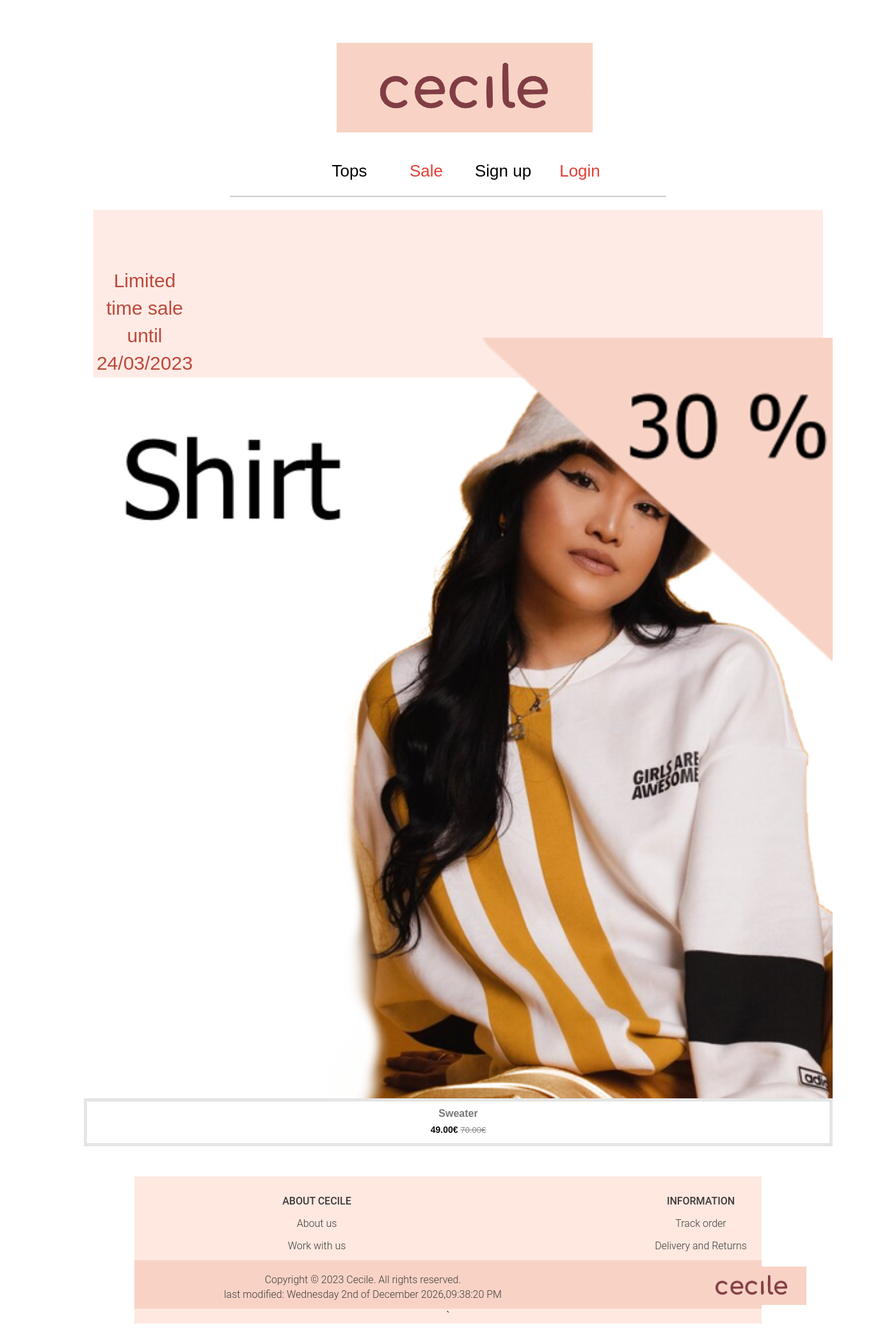
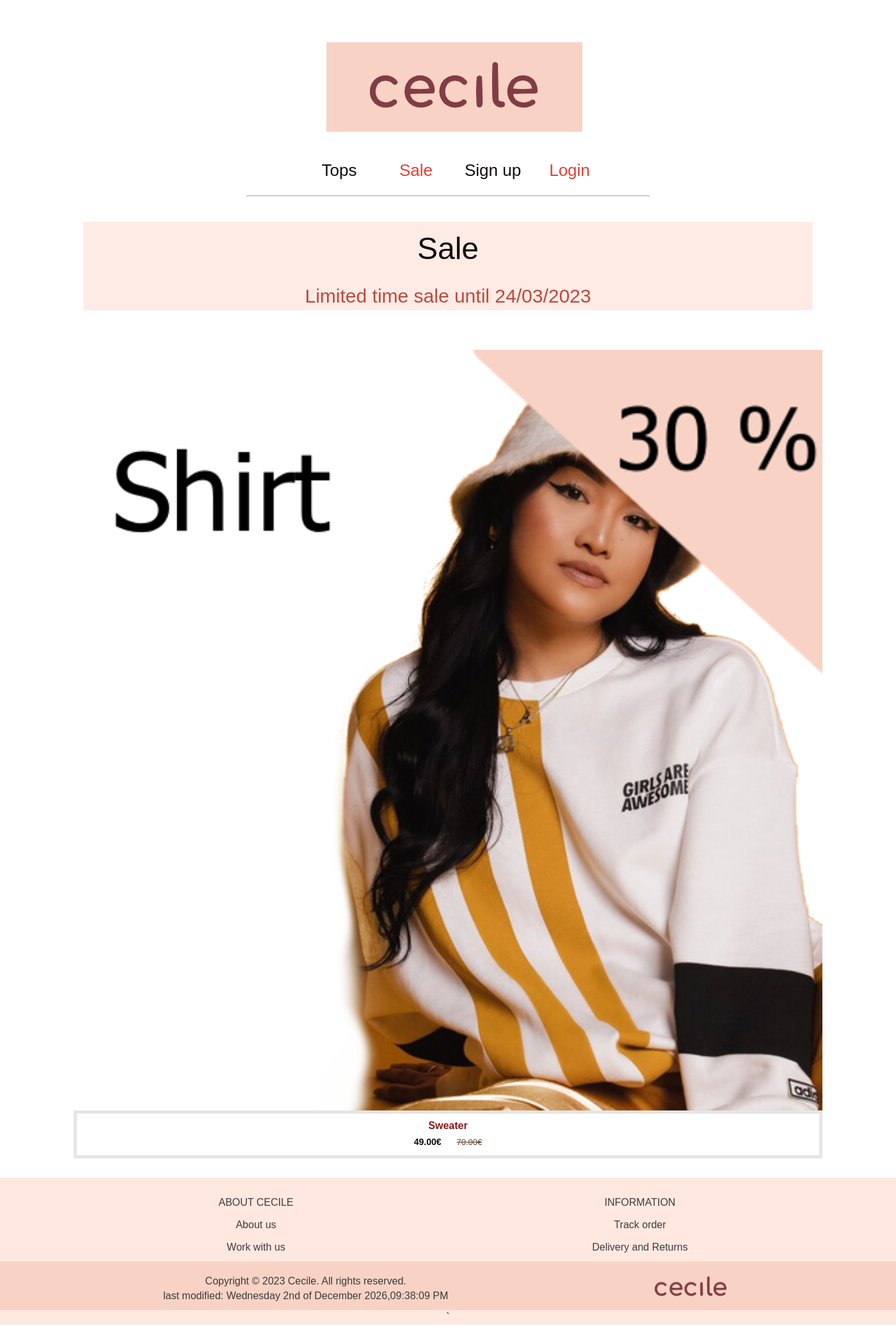
Before and after one commit to Fatemeh001/team15, a PHP site: page /sale.php in a window 1400 px wide. Shown: the whole page at 64% size. Run offline with PHP 8.4, Linux system fonts and the light colour scheme.

Commit message:
removed animation for the header

```diff
--- a/header.php
+++ b/header.php
@@ -1,5 +1,4 @@
-
-    <!DOCTYPE html>
+<!DOCTYPE html>
 <html lang="en">
 <head>
   <title>Cecile | Home</title>
@@ -9,19 +8,9 @@
   <script src="https://ajax.googleapis.com/ajax/libs/jquery/3.6.1/jquery.min.js"></script>
   <script src="https://maxcdn.bootstrapcdn.com/bootstrap/3.4.1/js/bootstrap.min.js"></script>
   <link rel="stylesheet" href="styles.css">
-  <style>
-  a, .nav-link,.navbar-brand {
-    color: black;
-}
-    </style>
+
 </head>
 <body>
-<div class="container" >
-    <div class="row">
-  <nav class="navbar navbar-expand-lg" style="background-color: white" >
-  <div class="container-fluid">
-
-
 
     <header>
         <div class="container">
--- a/styles.css
+++ b/styles.css
@@ -4,10 +4,6 @@ body {
   font-size: 16px;
   margin: 16px auto;
 }
-
-
-
-
 
 ul.horizontal-list {
   list-style: none;
@@ -25,7 +21,7 @@ ul.horizontal-list li {
 }
 
 .line-divider {
-  width: 60%;
+  width: 45%;
   height: 2px;
   background-color: #ccc;
   margin: 20px auto;
@@ -74,7 +70,7 @@ h1{
 
     }
 
-    .bg-image:hover .text-white h1 {
+    .bg-image .text-white h1 {
       display: block;
     }
 
@@ -83,55 +79,35 @@ h1{
     }
 
 
-
-
-
-
     .card {
-      background-color: red;
-    }
-
-
-    .card-img-top{
-      float: right;
-      width: 20vh;
-      height: auto;
-
+      background-color: rgb(248, 150, 150);
     }
 
       .card-title{
-
-      text-align: left;
-      font-size: 48px;
-      padding-top: 40px;
-      width: 70vh;
+        text-align: center;
+        margin: 0 auto;
+        font-size: 50px;
+        height: 105px;
+        width: 598px;
+        padding-top: 30px;
 
 
       }
       .card-text{
+        text-align: center;
+        margin: 0 auto;
         font-size: 30px;
-      padding-top: 90px;
         color:rgb(189, 72, 59);
-      width: 20vh;
 
       }
 
-    .bg-image:hover {
-      transform: scale(1.1);
-      transition: all 0.5s ease;
+     .card-body{
+      margin: 0 auto;
      }
 
 
 
 
-
-
-/*
-.container {
-      width:80%;
-      max-width:860px;
-  }
-*/
 
 .popular{
   font-size: 30px;
@@ -187,8 +163,9 @@ h1{
 
 
 .product-grid{
-  font-family: 'Poppins', sans-serif;
+  font-family: 'BIZ UDPGothic', sans-serif;
   text-align: center;
+  padding-bottom: 30px;
 }
 .product-grid .product-image{
   overflow: hidden;
@@ -204,18 +181,18 @@ h1{
 
 .product-grid:hover .product-links{ right: 10px; }
 .product-grid .product-links li a{
-  color: #333;
+  color: rgb(133, 26, 26);
   background: transparent;
   font-size: 17px;
   line-height: 38px;
   width: 38px;
   height: 38px;
-  border: 1px solid #333;
+  border: 1px solid rgb(133, 26, 26);
   border-bottom: none;
   display: block;
   transition: all 0.3s;
 }
-.product-grid .product-links li:last-child a{ border-bottom: 1px solid #333; }
+.product-grid .product-links li:last-child a{ border-bottom: 1px solid rgb(133, 26, 26); }
 .product-grid .product-links li a:hover{
   color: #fff;
   background: #333;
@@ -247,17 +224,18 @@ h1{
   margin: 0 0 7px;
 }
 .product-grid .title a{
-  color: #777;
+  color: rgb(133, 26, 26);
   transition: all 0.3s ease 0s;
 }
-.product-grid .title a:hover{ color: #a5ba8d; }
+.product-grid .title a:hover{ color: #e88673; }
 .product-grid .price{
   color: #0d0d0d;
   font-size: 14px;
   font-weight: 600;
 }
 .product-grid .price span{
-  color: #888;
+  margin-left: 20px;
+  color: rgb(101, 62, 44);
   font-size: 13px;
   font-weight: 400;
   text-decoration: line-through;
@@ -268,22 +246,55 @@ h1{
 
 
 
+.logo-404 img{
+  margin-top: 30px;
+  height: 50px;
+  width: auto;
+}
 
+.content-404 h1 {
+  color: #363432;
+  font-family: 'Roboto', sans-serif;
+  font-size: 41px;
+  font-weight: 300;
+}
+
+.content-404 img {
+ margin:0 auto;
+ height: 200px;
+ width: auto;
+}
+
+.content-404 p {
+  color: #363432;
+  font-family: 'Roboto', sans-serif;
+  font-size: 18px;
+}
+
+.content-404  h2 {
+  margin-top:50px;
+}
+
+.content-404 h2 a {
+  background: #ffe9e1;
+  color: #ad5a4b;
+  font-family: 'Roboto', sans-serif;
+  font-size: 44px;
+  font-weight: 300;
+  padding: 8px 40px;
+}
 
 
 
 
 
 footer {
+
   background-color: #ffe8e0;
   background-position-x: 100px;
   text-align: center ;
   align-items: center;
   margin: 0 auto;
-  width: 70%;
-  margin: 0 auto;
-  text-align: center;
-  margin-top: 26px;
 }
 
 .footer-widget .container {
@@ -292,7 +303,7 @@ footer {
 
 .single-widget h2 {
   color: #3d3a38;
-  font-family: 'Roboto', sans-serif;
+  font-family: 'BIZ UDPGothic', sans-serif;
   font-size: 16px;
   font-weight: 500;
   margin-bottom: 16px;
@@ -302,7 +313,7 @@ footer {
 
 .single-widget ul li a{
     color: #3d3a38;
-    font-family: 'Roboto', sans-serif;
+    font-family: 'BIZ UDPGothic', sans-serif;
     font-size: 16px;
     font-weight: 300;
     padding: 0px 0;
@@ -320,7 +331,7 @@ footer {
 
 .footer-bottom p {
   color: #3d3a38;
-  font-family: 'Roboto', sans-serif;
+  font-family: 'BIZ UDPGothic', sans-serif;
   font-weight: 300;
   background: #f8d3c5;
   margin-left: 140px;
@@ -334,8 +345,6 @@ footer {
  margin-right: 120px;
 }
 
-
-
 @media only screen and (max-width: 420px) {
   .bg-image {
   display: none;
```
Lines whose indentation alone changed are shown as unchanged.
